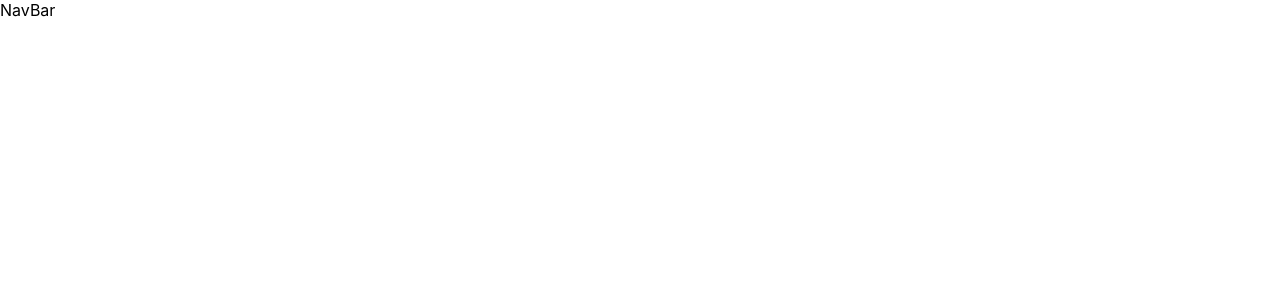
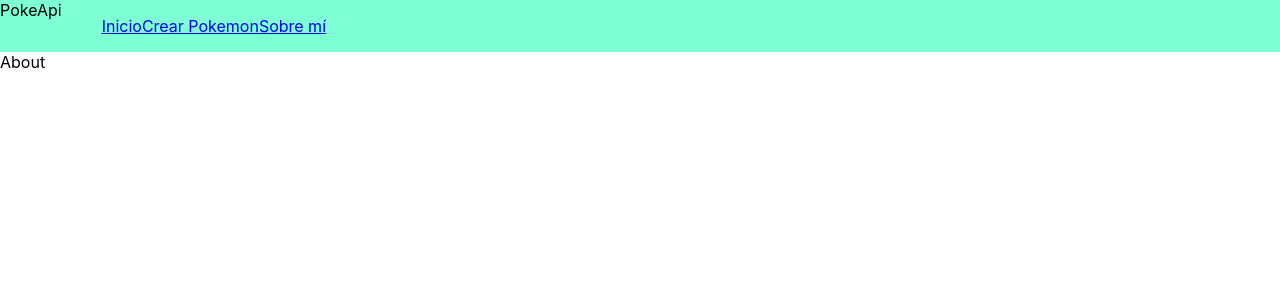
Before and after one commit to lucastamburlini/pokeapp, a React (Vite) app: page /about in a window 1280 px wide. Before the commit this address had no page. Shown: the top 300 px of the page. Built offline with nearby package versions, Linux system fonts and the light colour scheme.

Commit message:
[Add] Reducer

```diff
--- a/src/App.jsx
+++ b/src/App.jsx
@@ -1,7 +1,4 @@
-import Detail from "./views/Detail/Detail";
-import Form from "./views/Form/Form";
-import Home from "./views/Home/Home";
-import Landing from "./views/Landing/Landing";
+import { About, Detail, Form, Home, Landing } from "./views";
 import NavBar from "./components/NavBar/NavBar";
 
 import { Routes, Route, useLocation } from "react-router-dom";
@@ -13,11 +10,12 @@ function App() {
 
   return (
     <div className="App">
-      {location.pathname !== "/" && (<NavBar />)}
+      {location.pathname !== "/" && <NavBar />}
 
       <Routes>
         <Route path="/" element={<Landing />} />
         <Route path="/home" element={<Home />} />
+        <Route path="/about" element={<About />} />
         <Route path="/detail" element={<Detail />} />
         <Route path="/form" element={<Form />} />
       </Routes>
--- a/src/components/NavBar/NavBar.jsx
+++ b/src/components/NavBar/NavBar.jsx
@@ -1,9 +1,20 @@
-// import styles from './NavBar.module.css'
+import style from "./NavBar.module.css";
+
+import { Link } from "react-router-dom";
 
 const NavBar = () => {
   return (
-    <div>NavBar</div>
-  )
-}
+    <div className={style.navbarContainer}>
+      <div>PokeApi</div>
+      <div>
+        <ul>
+          <Link to="/home">Inicio</Link>
+          <Link to="/form">Crear Pokemon</Link>
+          <Link to="/about">Sobre mí</Link>
+        </ul>
+      </div>
+    </div>
+  );
+};
 
-export default NavBar
+export default NavBar;
--- a/src/components/NavBar/NavBar.module.css
+++ b/src/components/NavBar/NavBar.module.css
@@ -0,0 +1,4 @@
+.navbarContainer {
+  display: flex;
+  background-color: aquamarine;
+}
--- a/src/main.jsx
+++ b/src/main.jsx
@@ -1,14 +1,17 @@
 import React from "react";
 import ReactDOM from "react-dom/client";
 import App from "./App.jsx";
-
+import { BrowserRouter } from "react-router-dom";
+import { Provider } from "react-redux";
+import store from "./redux/store/store.js";
 import "./Main.module.css";
-import { BrowserRouter } from "react-router-dom";
 
 ReactDOM.createRoot(document.getElementById("root")).render(
   <React.StrictMode>
-    <BrowserRouter>
-      <App />
-    </BrowserRouter>
+    <Provider store={store}>
+      <BrowserRouter>
+        <App />
+      </BrowserRouter>
+    </Provider>
   </React.StrictMode>
 );
--- /dev/null
+++ b/src/redux/actions/actions.js
@@ -0,0 +1,3 @@
+export const addAllPokemons = () => {
+
+}
--- /dev/null
+++ b/src/redux/actions/actionsTypes.js
@@ -0,0 +1 @@
+export const ADD_ALL_POKEMONS = "ADD_ALL_POKEMONS";
--- /dev/null
+++ b/src/redux/reducers/reducer.js
@@ -0,0 +1,22 @@
+import { ADD_ALL_POKEMONS } from "../actions/actionsTypes";
+
+const initialState = {
+    pokemons: [],
+};
+
+const reducer = (state = initialState, action) => {
+    switch (action) {
+        case ADD_ALL_POKEMONS:
+            return {
+                type: ADD_ALL_POKEMONS,
+                payload: action.payload
+            }
+
+
+        default:
+            return {
+                ...state
+            }
+    }
+}
+export default reducer
--- /dev/null
+++ b/src/redux/store/store.js
@@ -0,0 +1,13 @@
+import { applyMiddleware, createStore, compose } from 'redux';
+import thunkMiddleware from 'redux-thunk'
+import reducer from '../reducers/reducer';
+
+const composeEnhancer = window.__REDUX_DEVTOOLS_ENTENSION_COMPOSE__ || compose;
+
+const store = createStore(
+    reducer,
+    composeEnhancer(applyMiddleware(thunkMiddleware))
+
+)
+
+export default store
--- /dev/null
+++ b/src/views/About/About.jsx
@@ -0,0 +1,9 @@
+// import style from './About.module.css'
+
+const About = () => {
+  return (
+    <div>About</div>
+  )
+}
+
+export default About
--- /dev/null
+++ b/src/views/index.js
@@ -0,0 +1,7 @@
+import Detail from "./Detail/Detail";
+import Form from "./Form/Form";
+import Home from "./Home/Home";
+import Landing from "./Landing/Landing";
+import About from "./About/About";
+
+export { Detail, Form, Home, Landing, About };
```
Also changed, not shown: src/views/About/About.module.css (added).
